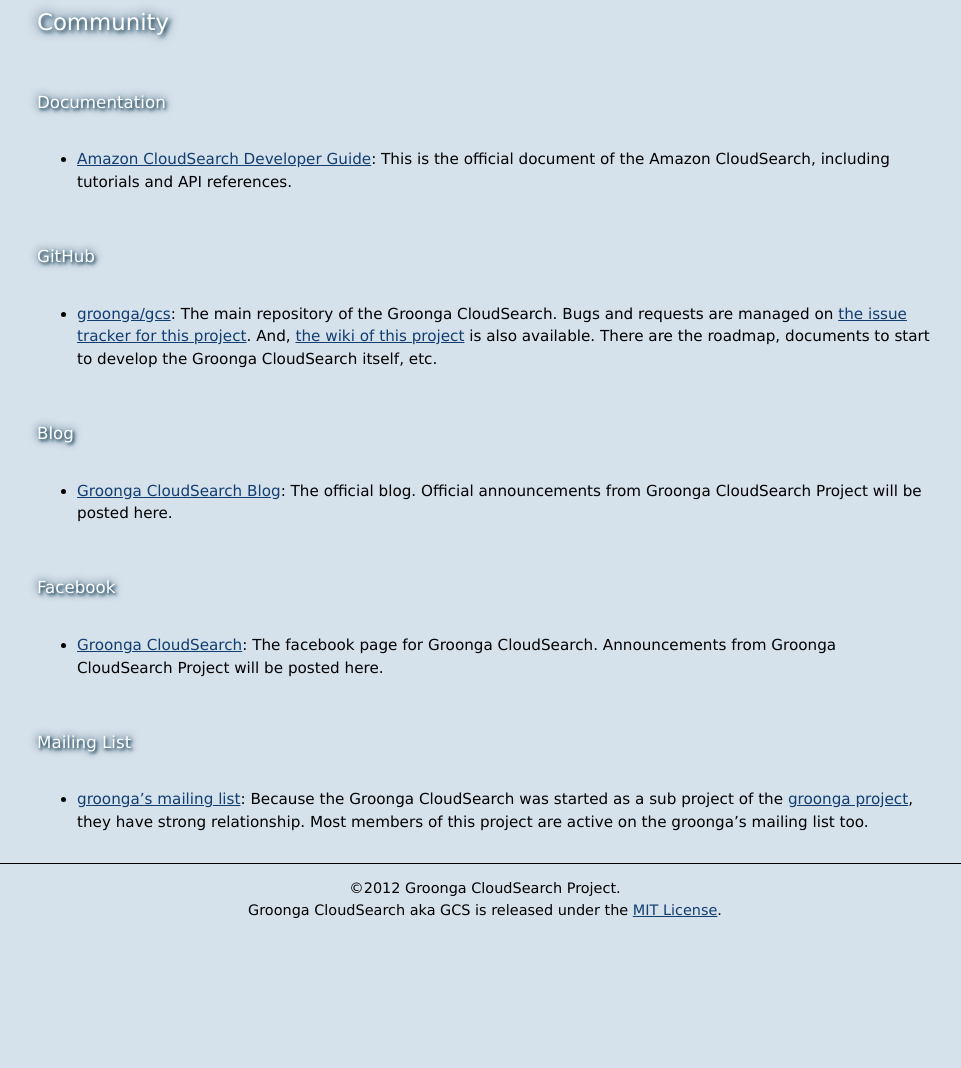
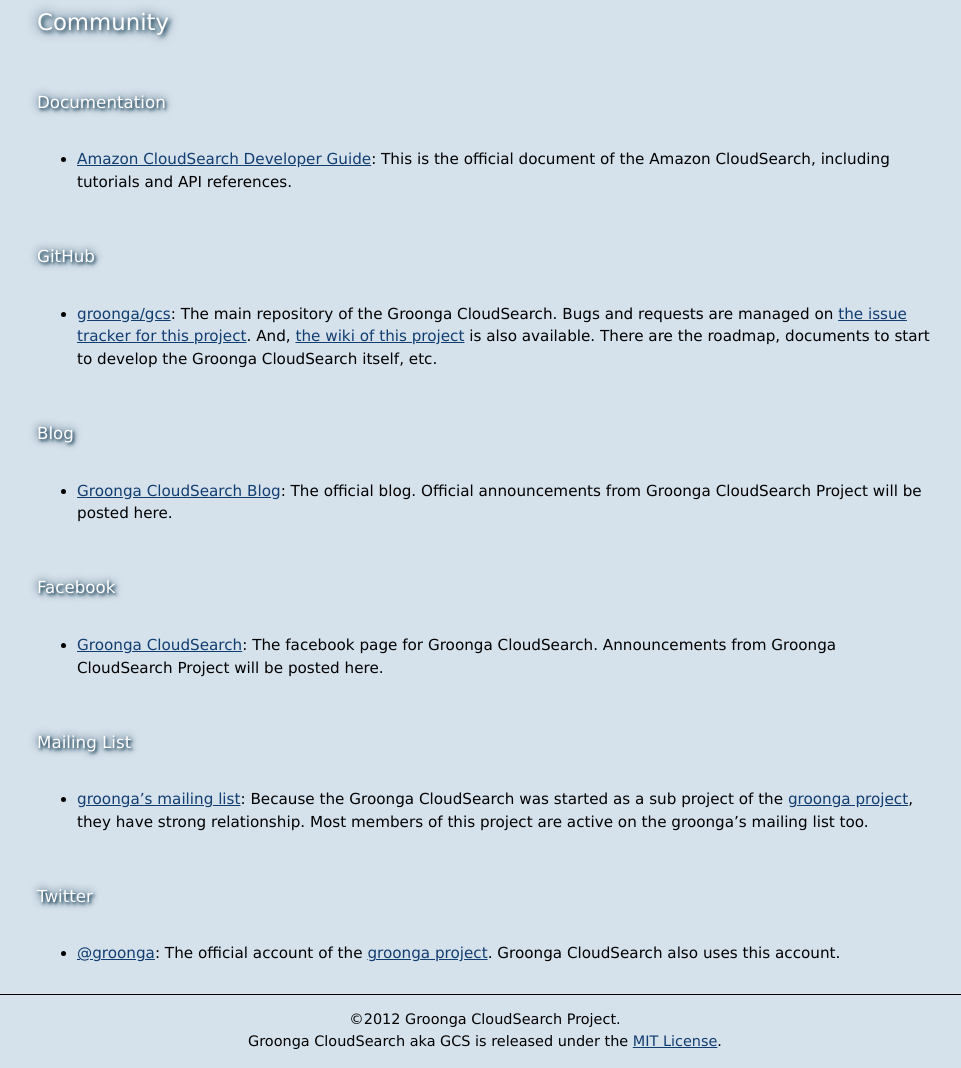
Before and after one commit to groonga/gcs.groonga.org, a Jekyll site: the page built from community/index.md, in a window 1280 px wide, cut to the strip 153-1221 px from the top of the page. Shown: the whole strip, without its empty margins (155-1116 px from the left). Built offline with Jekyll 4.4.1, drawn with Linux system fonts in a browser that asks for light colours; before the commit the page ends 1090 px from its top, so only the background shows below that.

Commit message:
Write about @groonga on the community page

```diff
--- a/community/index.md
+++ b/community/index.md
@@ -32,3 +32,9 @@
  * [groonga's mailing list](http://groonga.org/docs/community.html):
    Because the Groonga CloudSearch was started as a sub project of the [groonga project](http://groonga.org/),
    they have strong relationship. Most members of this project are active on the groonga's mailing list too.
+
+## Twitter
+
+ * [@groonga](https://twitter.com/groonga):
+   The official account of the [groonga project](http://groonga.org).
+   Groonga CloudSearch also uses this account.
```
